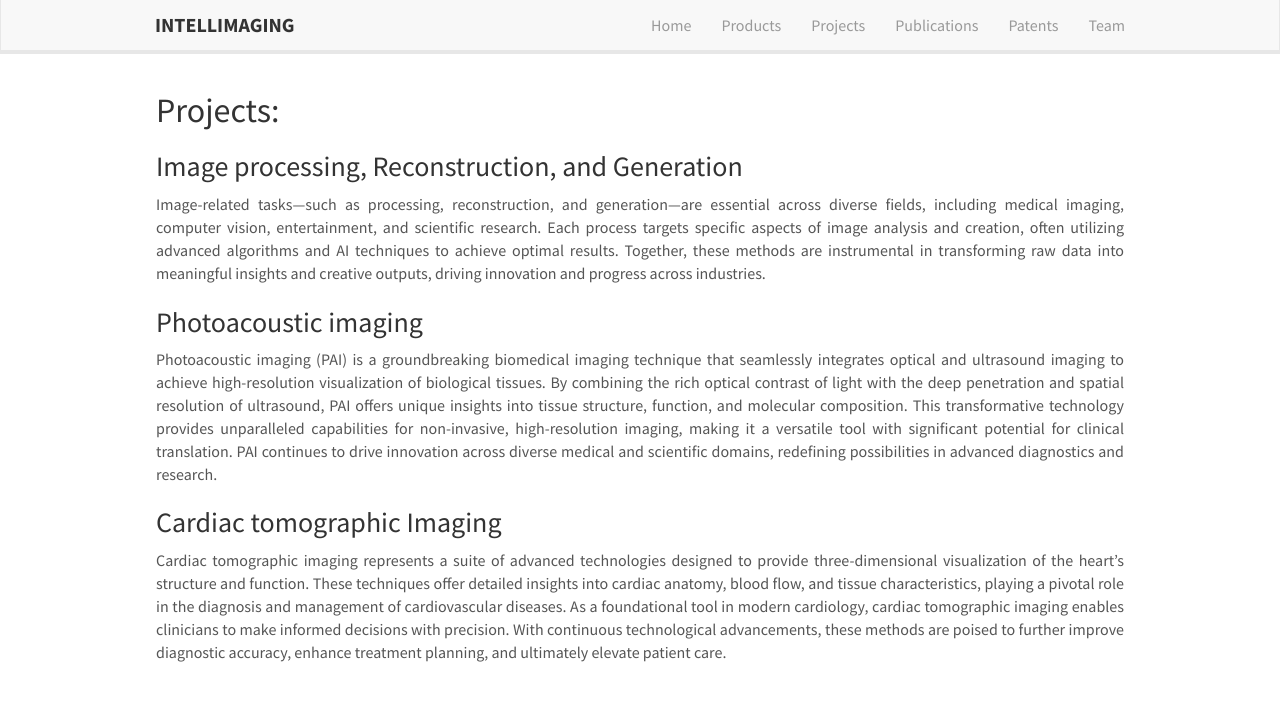
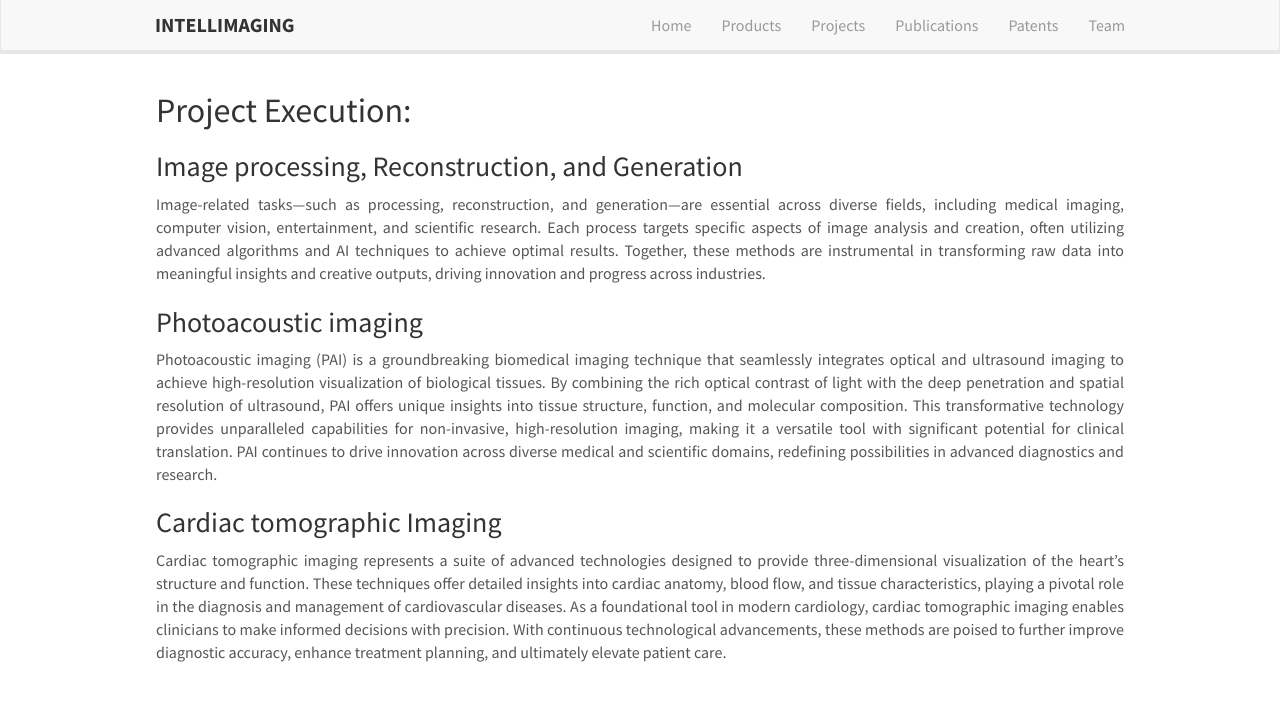
Before and after one commit to intellimaging/intellimaging.github.io, a Jekyll site: the page built from _pages/projects.md, in a window 1280 px wide. Shown: the top 701 px of the page. Built offline with Jekyll 4.4.1, drawn with Linux system fonts in a browser that asks for light colours.

Commit message:
Update projects.md

```diff
--- a/_pages/projects.md
+++ b/_pages/projects.md
@@ -5,7 +5,7 @@ excerpt: "Intellimaging -- Projects"
 sitemap: false
 permalink: /projects/
 ---
-## Projects:
+## Project Execution:
 
 <h3>Image processing, Reconstruction, and Generation</h3>
 <p style="text-align: justify;">Image-related tasks—such as processing, reconstruction, and generation—are essential across diverse fields, including medical imaging, computer vision, entertainment, and scientific research. Each process targets specific aspects of image analysis and creation, often utilizing advanced algorithms and AI techniques to achieve optimal results. Together, these methods are instrumental in transforming raw data into meaningful insights and creative outputs, driving innovation and progress across industries.</p>
```
